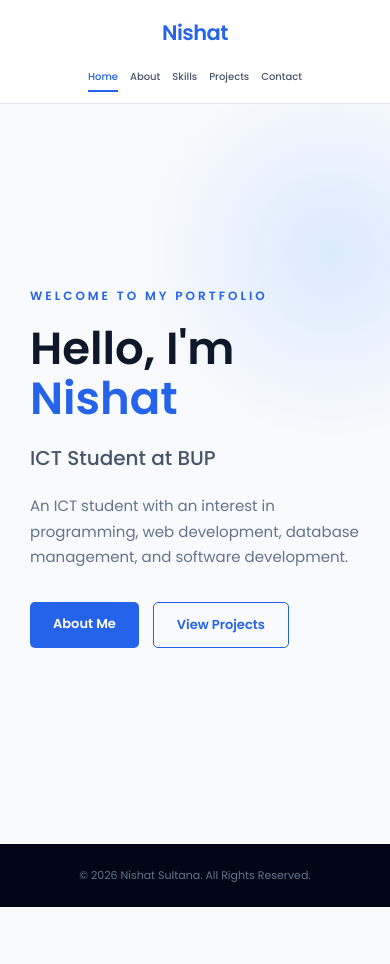
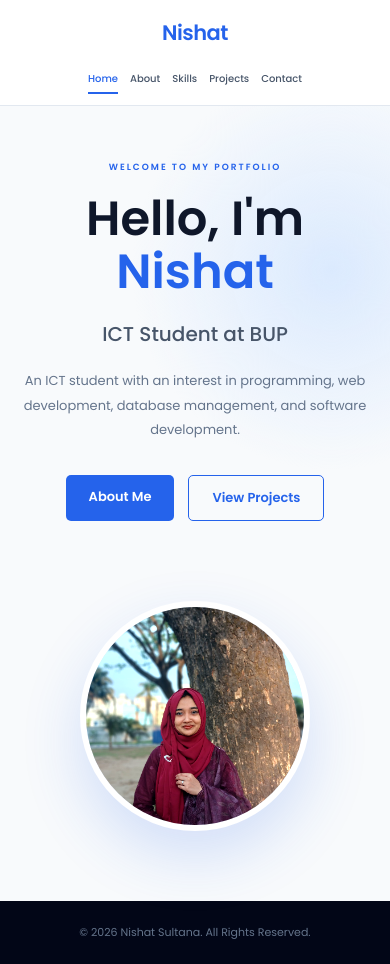
Before and after one commit to Nishat-ICE/portfolio, a plain HTML site: page index.html in a window 390 px wide. Before the commit the page ends 907 px from the top, so only its background shows below. Drawn offline with Linux system fonts and the light colour scheme.

Commit message:
Update pic

```diff
--- a/index.html
+++ b/index.html
@@ -1,71 +1,161 @@
 <!DOCTYPE html>
 <html lang="en">
+
 <head>
+
     <meta charset="UTF-8">
+
     <meta name="viewport" content="width=device-width, initial-scale=1.0">
+
     <title>Nishat | Portfolio</title>
 
     <link rel="stylesheet" href="style.css">
 
     <link rel="preconnect" href="https://fonts.googleapis.com">
+
     <link rel="preconnect" href="https://fonts.gstatic.com" crossorigin>
-    <link href="https://fonts.googleapis.com/css2?family=Poppins:wght@300;400;500;600;700&display=swap" rel="stylesheet">
+
+    <link
+        href="https://fonts.googleapis.com/css2?family=Poppins:wght@300;400;500;600;700&display=swap"
+        rel="stylesheet">
+
 </head>
+
 
 <body>
 
+
     <!-- Navbar -->
+
     <header>
+
         <nav class="navbar">
-            <a href="index.html" class="logo">Nishat</a>
+
+            <a href="index.html" class="logo">
+                Nishat
+            </a>
+
 
             <ul class="nav-links">
-                <li><a href="index.html" class="active">Home</a></li>
-                <li><a href="about.html">About</a></li>
-                <li><a href="skills.html">Skills</a></li>
-                <li><a href="projects.html">Projects</a></li>
-                <li><a href="contact.html">Contact</a></li>
+
+                <li>
+                    <a href="index.html" class="active">
+                        Home
+                    </a>
+                </li>
+
+                <li>
+                    <a href="about.html">
+                        About
+                    </a>
+                </li>
+
+                <li>
+                    <a href="skills.html">
+                        Skills
+                    </a>
+                </li>
+
+                <li>
+                    <a href="projects.html">
+                        Projects
+                    </a>
+                </li>
+
+                <li>
+                    <a href="contact.html">
+                        Contact
+                    </a>
+                </li>
+
             </ul>
+
         </nav>
+
     </header>
 
 
-    <!-- Home -->
+
+    <!-- Home Section -->
+
     <main class="home">
+
+
+        <!-- Left Side -->
 
         <div class="home-content">
 
-            <p class="small-title">WELCOME TO MY PORTFOLIO</p>
+            <p class="small-title">
+                WELCOME TO MY PORTFOLIO
+            </p>
 
-            <h1>Hello, I'm <span>Nishat</span></h1>
 
-            <h2>ICT Student at BUP</h2>
+            <h1>
+                Hello, I'm <span>Nishat</span>
+            </h1>
+
+
+            <h2>
+                ICT Student at BUP
+            </h2>
+
 
             <p class="home-description">
-                An ICT student with an interest in programming, web development,
-                database management, and software development.
+
+                An ICT student with an interest in programming,
+                web development, database management, and
+                software development.
+
             </p>
 
+
             <div class="home-buttons">
-                <a href="about.html" class="btn primary-btn">About Me</a>
-                <a href="projects.html" class="btn secondary-btn">View Projects</a>
+
+                <a href="about.html" class="btn primary-btn">
+                    About Me
+                </a>
+
+                <a href="projects.html" class="btn secondary-btn">
+                    View Projects
+                </a>
+
             </div>
 
         </div>
 
+
+
+        <!-- Right Side / Profile Picture -->
+
         <div class="home-decoration">
+
             <div class="circle">
-                <span>N</span>
+
+                <img
+                    src="image/niha.jpeg"
+                    alt="Nishat Sultana"
+                >
+
             </div>
+
         </div>
+
 
     </main>
 
 
+
     <!-- Footer -->
+
     <footer>
-        <p>© 2026 Nishat Sultana. All Rights Reserved.</p>
+
+        <p>
+            © 2026 Nishat Sultana. All Rights Reserved.
+        </p>
+
     </footer>
 
+
 </body>
+
 </html>
--- a/style.css
+++ b/style.css
@@ -1,6 +1,6 @@
-/* =========================
+/* =========================================
    RESET
-========================= */
+========================================= */
 
 * {
     margin: 0;
@@ -25,9 +25,9 @@ a {
 }
 
 
-/* =========================
+/* =========================================
    NAVBAR
-========================= */
+========================================= */
 
 header {
     position: fixed;
@@ -48,6 +48,7 @@ header {
     justify-content: space-between;
 
     background: rgba(255, 255, 255, 0.96);
+
     border-bottom: 1px solid #e2e8f0;
 }
 
@@ -67,9 +68,12 @@ header {
 
 .nav-links a {
     position: relative;
+
     color: #475569;
+
     font-size: 13px;
     font-weight: 500;
+
     transition: 0.3s;
 }
 
@@ -80,26 +84,33 @@ header {
 
 .nav-links a.active::after {
     content: "";
+
     position: absolute;
+
     left: 0;
     bottom: -8px;
+
     width: 100%;
     height: 2px;
+
     background: #2563eb;
 }
 
 
-/* =========================
+/* =========================================
    HOME
-========================= */
+========================================= */
 
 .home {
     min-height: 100vh;
+
     padding: 120px 8% 70px;
 
     display: flex;
+
     align-items: center;
     justify-content: space-between;
+
     gap: 60px;
 
     background:
@@ -111,22 +122,34 @@ header {
         #f8fafc;
 }
 
+
+/* =========================================
+   HOME CONTENT
+========================================= */
+
 .home-content {
-    max-width: 720px;
+    max-width: 650px;
 }
 
 .small-title {
     color: #2563eb;
+
     font-size: 12px;
+
     font-weight: 600;
+
     letter-spacing: 3px;
+
     margin-bottom: 18px;
 }
 
 .home h1 {
     font-size: clamp(45px, 7vw, 76px);
+
     line-height: 1.1;
+
     font-weight: 600;
+
     color: #0f172a;
 }
 
@@ -136,88 +159,146 @@ header {
 
 .home h2 {
     margin-top: 18px;
+
     font-size: 25px;
+
     font-weight: 500;
+
     color: #475569;
 }
 
 .home-description {
     max-width: 600px;
+
     margin-top: 18px;
+
     color: #64748b;
+
     font-size: 15px;
+
+    line-height: 1.9;
 }
+
+
+/* =========================================
+   BUTTONS
+========================================= */
 
 .home-buttons {
     display: flex;
+
     gap: 14px;
+
     margin-top: 32px;
 }
 
 .btn {
     display: inline-block;
+
     padding: 11px 23px;
+
     border-radius: 5px;
+
     font-size: 13px;
+
     font-weight: 600;
+
     transition: 0.3s;
 }
 
 .primary-btn {
     color: white;
+
     background: #2563eb;
 }
 
 .primary-btn:hover {
     background: #1d4ed8;
+
     transform: translateY(-2px);
 }
 
 .secondary-btn {
     color: #2563eb;
+
     border: 1px solid #2563eb;
+
+    background: transparent;
 }
 
 .secondary-btn:hover {
     color: white;
+
     background: #2563eb;
 }
 
 
-/* Home decoration */
+/* =========================================
+   PROFILE PHOTO
+========================================= */
 
 .home-decoration {
-    padding-right: 8%;
+    display: flex;
+
+    align-items: center;
+
+    justify-content: center;
+
+    padding-right: 7%;
 }
 
 .circle {
-    width: 260px;
-    height: 260px;
+    width: 330px;
 
-    display: flex;
-    align-items: center;
-    justify-content: center;
+    height: 330px;
 
-    border: 1px solid #bfdbfe;
+    overflow: hidden;
+
     border-radius: 50%;
 
-    background: rgba(255, 255, 255, 0.6);
-    box-shadow: 0 25px 60px rgba(37, 99, 235, 0.1);
+    border: 8px solid white;
+
+    background: #dbeafe;
+
+    box-shadow:
+        0 25px 60px rgba(37, 99, 235, 0.18);
+
+    transition: 0.4s;
 }
 
-.circle span {
-    font-size: 100px;
-    font-weight: 600;
-    color: #2563eb;
+.circle:hover {
+    transform: translateY(-6px);
+
+    box-shadow:
+        0 30px 70px rgba(37, 99, 235, 0.25);
+}
+
+.circle img {
+    width: 100%;
+
+    height: 100%;
+
+    display: block;
+
+    object-fit: cover;
+
+    object-position: center;
+
+    /* Photo enhancement */
+    filter:
+        brightness(1.08)
+        contrast(1.12)
+        saturate(1.15);
 }
 
 
-/* =========================
+/* =========================================
    PAGE HEADER
-========================= */
+========================================= */
 
 .page-header {
     padding: 145px 30px 70px;
+
     text-align: center;
 
     background:
@@ -231,112 +312,150 @@ header {
 
 .page-header p {
     color: #2563eb;
+
     font-size: 11px;
+
     font-weight: 600;
+
     letter-spacing: 3px;
 }
 
 .page-header h1 {
     margin-top: 8px;
+
     color: #0f172a;
+
     font-size: 46px;
+
     font-weight: 600;
 }
 
 
-/* =========================
+/* =========================================
    ABOUT PAGE
-========================= */
+========================================= */
 
 .about-page {
     max-width: 1000px;
+
     margin: auto;
+
     padding: 30px 30px 100px;
 }
 
 .about-intro {
     display: grid;
+
     grid-template-columns: 130px 1fr;
+
     gap: 45px;
+
     align-items: center;
+
     margin-bottom: 50px;
 }
 
 .about-letter {
     width: 130px;
+
     height: 130px;
 
     display: flex;
+
     align-items: center;
     justify-content: center;
 
     border-radius: 12px;
+
     background: #2563eb;
+
     color: white;
 
     font-size: 60px;
+
     font-weight: 600;
 }
 
 .about-intro h2 {
     font-size: 32px;
+
     color: #0f172a;
+
     margin-bottom: 15px;
 }
 
 .about-intro p {
     color: #64748b;
+
     margin-bottom: 12px;
+
     font-size: 14px;
 }
 
 .info-box {
     margin-top: 25px;
+
     padding: 30px;
 
     background: white;
+
     border: 1px solid #e2e8f0;
+
     border-radius: 10px;
 }
 
 .info-label {
     color: #2563eb;
+
     font-size: 11px;
+
     font-weight: 600;
+
     letter-spacing: 2px;
 }
 
 .info-box h3 {
     margin: 10px 0;
+
     font-size: 21px;
+
     color: #0f172a;
 }
 
 .info-box p {
     color: #64748b;
+
     font-size: 14px;
 }
 
 .interest-list {
     display: flex;
+
     flex-wrap: wrap;
+
     gap: 10px;
+
     margin-top: 18px;
 }
 
 .interest-list span {
     padding: 7px 14px;
+
     border-radius: 4px;
 
     background: #eff6ff;
+
     color: #2563eb;
 
     font-size: 12px;
+
     font-weight: 500;
 }
 
 
-/* Education */
+/* =========================================
+   EDUCATION
+========================================= */
 
 .education-section {
     margin-top: 80px;
@@ -348,70 +467,90 @@ header {
 
 .section-heading p {
     color: #2563eb;
+
     font-size: 11px;
+
     font-weight: 600;
+
     letter-spacing: 2px;
 }
 
 .section-heading h2 {
     margin-top: 5px;
+
     color: #0f172a;
+
     font-size: 32px;
 }
 
 .education-card {
     display: grid;
+
     grid-template-columns: 100px 1fr;
+
     gap: 30px;
 
     padding: 25px 0;
+
     border-bottom: 1px solid #e2e8f0;
 }
 
 .education-year {
     color: #2563eb;
+
     font-size: 13px;
+
     font-weight: 600;
 }
 
 .education-card h3 {
     color: #0f172a;
+
     font-size: 18px;
 }
 
 .education-card p {
     color: #64748b;
+
     font-size: 13px;
 }
 
 .education-card .degree {
     margin: 5px 0;
+
     color: #2563eb;
 }
 
 
-/* =========================
+/* =========================================
    SKILLS PAGE
-========================= */
+========================================= */
 
 .skills-page {
     max-width: 1100px;
+
     margin: auto;
+
     padding: 30px 30px 100px;
 }
 
 .skills-grid {
     display: grid;
+
     grid-template-columns: repeat(3, 1fr);
+
     gap: 22px;
 }
 
 .skill-card {
     min-height: 210px;
+
     padding: 30px;
 
     background: white;
+
     border: 1px solid #e2e8f0;
+
     border-radius: 10px;
 
     transition: 0.3s;
@@ -419,42 +558,55 @@ header {
 
 .skill-card:hover {
     transform: translateY(-6px);
+
     border-color: #93c5fd;
-    box-shadow: 0 18px 35px rgba(15, 23, 42, 0.07);
+
+    box-shadow:
+        0 18px 35px rgba(15, 23, 42, 0.07);
 }
 
 .skill-number {
     color: #2563eb;
+
     font-size: 12px;
+
     font-weight: 600;
 }
 
 .skill-card h2 {
     margin-top: 22px;
+
     font-size: 25px;
+
     color: #0f172a;
 }
 
 .skill-card p {
     margin-top: 8px;
+
     color: #64748b;
+
     font-size: 13px;
 }
 
 
-/* =========================
+/* =========================================
    PROJECTS PAGE
-========================= */
+========================================= */
 
 .projects-page {
     max-width: 1100px;
+
     margin: auto;
+
     padding: 30px 30px 100px;
 }
 
 .projects-grid {
     display: grid;
+
     grid-template-columns: repeat(3, 1fr);
+
     gap: 22px;
 }
 
@@ -462,7 +614,9 @@ header {
     padding: 30px;
 
     background: white;
+
     border: 1px solid #e2e8f0;
+
     border-radius: 10px;
 
     transition: 0.3s;
@@ -470,35 +624,48 @@ header {
 
 .project-card:hover {
     transform: translateY(-6px);
-    box-shadow: 0 18px 35px rgba(15, 23, 42, 0.07);
+
+    box-shadow:
+        0 18px 35px rgba(15, 23, 42, 0.07);
 }
 
 .project-top {
     display: flex;
+
     justify-content: space-between;
 
     color: #2563eb;
+
     font-size: 10px;
+
     font-weight: 600;
+
     letter-spacing: 0.5px;
 }
 
 .project-card h2 {
     margin-top: 30px;
+
     color: #0f172a;
+
     font-size: 21px;
 }
 
 .project-card p {
     margin-top: 12px;
+
     color: #64748b;
+
     font-size: 13px;
 }
 
 .tech-list {
     display: flex;
+
     flex-wrap: wrap;
+
     gap: 7px;
+
     margin-top: 22px;
 }
 
@@ -506,21 +673,26 @@ header {
     padding: 5px 9px;
 
     background: #eff6ff;
+
     color: #2563eb;
 
     border-radius: 4px;
+
     font-size: 10px;
+
     font-weight: 600;
 }
 
 
-/* =========================
+/* =========================================
    CONTACT PAGE
-========================= */
+========================================= */
 
 .contact-page {
     max-width: 900px;
+
     margin: auto;
+
     padding: 40px 30px 120px;
 }
 
@@ -528,27 +700,35 @@ header {
     padding: 55px;
 
     background: #0f172a;
+
     border-radius: 12px;
+
     color: white;
+
     text-align: center;
 }
 
 .contact-content h2 {
     font-size: 34px;
+
     font-weight: 600;
 }
 
 .contact-content > p {
     max-width: 600px;
+
     margin: 15px auto 40px;
 
     color: #94a3b8;
+
     font-size: 14px;
 }
 
 .contact-details {
     display: grid;
+
     grid-template-columns: repeat(3, 1fr);
+
     gap: 20px;
 }
 
@@ -556,22 +736,29 @@ header {
     padding: 20px;
 
     border: 1px solid #334155;
+
     border-radius: 7px;
 }
 
 .contact-item span {
     display: block;
+
     margin-bottom: 8px;
 
     color: #60a5fa;
+
     font-size: 10px;
+
     font-weight: 600;
+
     letter-spacing: 2px;
 }
 
 .contact-item a {
     color: #e2e8f0;
+
     font-size: 12px;
+
     word-break: break-word;
 }
 
@@ -580,24 +767,26 @@ header {
 }
 
 
-/* =========================
+/* =========================================
    FOOTER
-========================= */
+========================================= */
 
 footer {
     padding: 22px;
+
     text-align: center;
 
     background: #020617;
+
     color: #64748b;
 
     font-size: 11px;
 }
 
 
-/* =========================
-   RESPONSIVE
-========================= */
+/* =========================================
+   TABLET
+========================================= */
 
 @media (max-width: 850px) {
 
@@ -615,11 +804,40 @@ footer {
 
     .home {
         padding-left: 30px;
+
         padding-right: 30px;
+
+        flex-direction: column;
+
+        text-align: center;
+
+        justify-content: center;
+    }
+
+    .home-content {
+        max-width: 700px;
+    }
+
+    .home-description {
+        margin-left: auto;
+
+        margin-right: auto;
+    }
+
+    .home-buttons {
+        justify-content: center;
     }
 
     .home-decoration {
-        display: none;
+        padding-right: 0;
+
+        margin-top: 20px;
+    }
+
+    .circle {
+        width: 280px;
+
+        height: 280px;
     }
 
     .skills-grid,
@@ -633,19 +851,27 @@ footer {
 }
 
 
+/* =========================================
+   MOBILE
+========================================= */
+
 @media (max-width: 600px) {
 
     .navbar {
         height: auto;
-        min-height: 70px;
+
         padding: 15px;
+
         flex-direction: column;
-        gap: 10px;
+
+        gap: 12px;
     }
 
     .nav-links {
         gap: 12px;
+
         flex-wrap: wrap;
+
         justify-content: center;
     }
 
@@ -655,18 +881,42 @@ footer {
 
     .home {
         padding-top: 160px;
+
+        padding-left: 20px;
+
+        padding-right: 20px;
+    }
+
+    .small-title {
+        font-size: 9px;
+
+        letter-spacing: 2px;
     }
 
     .home h1 {
-        font-size: 45px;
+        font-size: 48px;
     }
 
     .home h2 {
         font-size: 20px;
     }
 
+    .home-description {
+        font-size: 13px;
+    }
+
     .home-buttons {
         flex-wrap: wrap;
+
+        justify-content: center;
+    }
+
+    .circle {
+        width: 230px;
+
+        height: 230px;
+
+        border-width: 6px;
     }
 
     .page-header {
@@ -679,6 +929,7 @@ footer {
 
     .about-intro {
         grid-template-columns: 1fr;
+
         text-align: center;
     }
 
@@ -693,6 +944,7 @@ footer {
 
     .education-card {
         grid-template-columns: 1fr;
+
         gap: 8px;
     }
 
```
Also changed, not shown: contact.html (+109 -17 lines), image/niha.jpeg (added).
